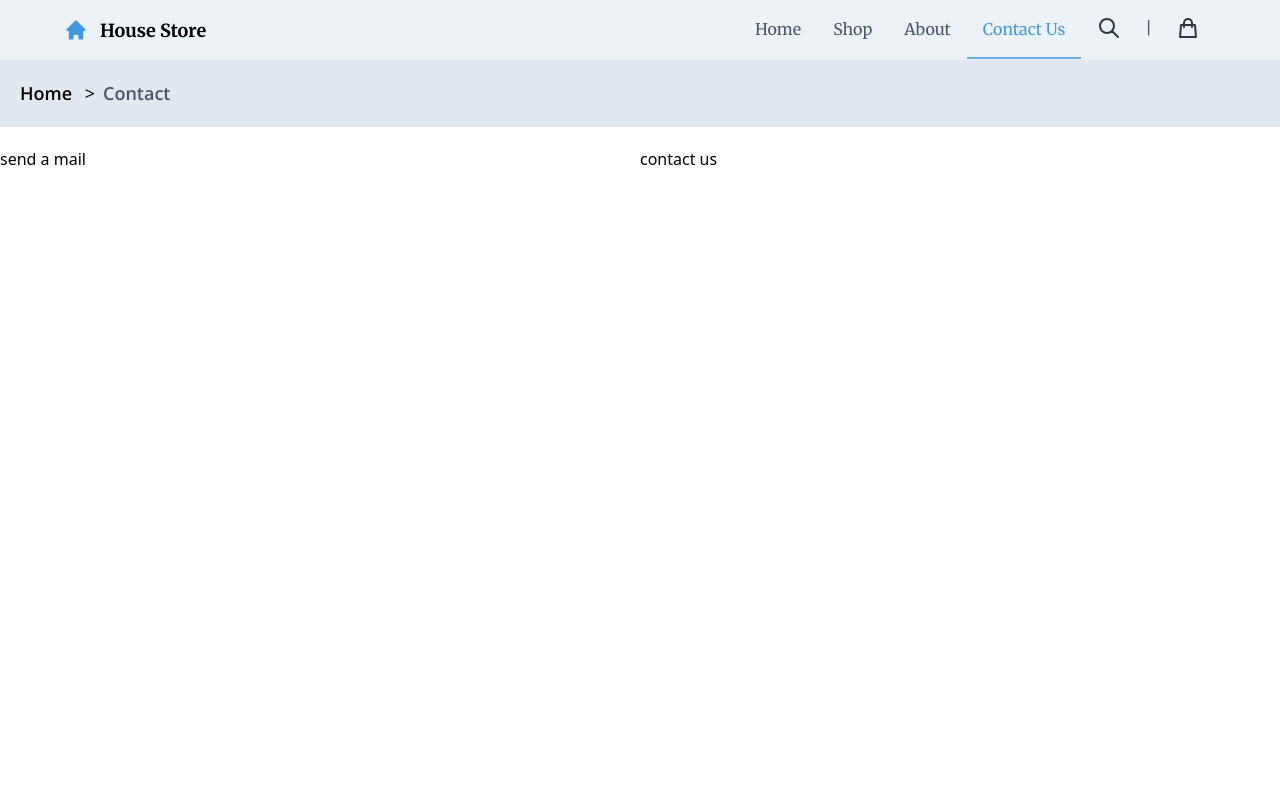
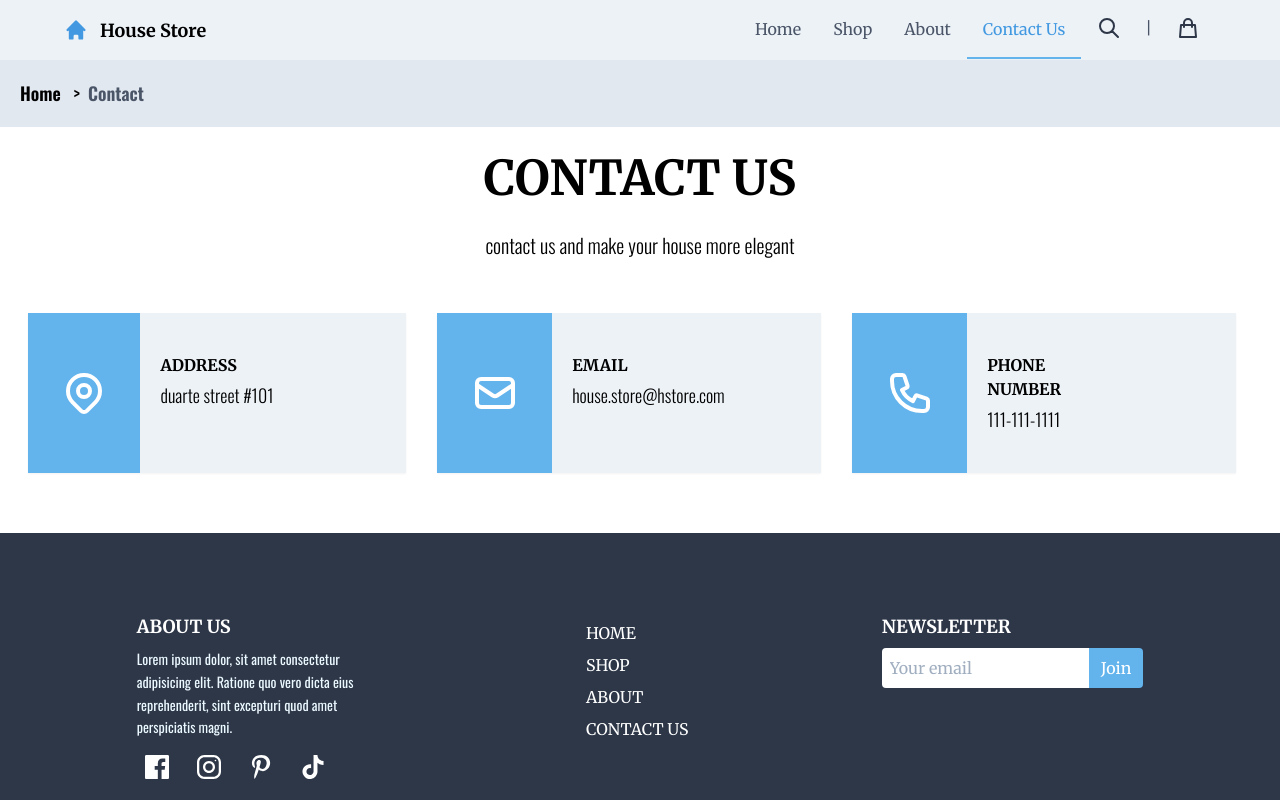
Before and after one commit to samueldlacruz/simple-ecommerce-template, a Vue app: page /contact in a window 1280 px wide. Shown: the top 800 px of the page. Built offline with nearby package versions, Linux system fonts and the light colour scheme.

Commit message:
feat: add contact page and change font body

```diff
--- a/src/assets/styles/index.css
+++ b/src/assets/styles/index.css
@@ -1,5 +1,5 @@
 @import url('https://fonts.googleapis.com/css2?family=Merriweather:ital,wght@0,400;0,700;1,400&display=swap');
-@import url('https://fonts.googleapis.com/css2?family=Open+Sans:wght@300;400;600&display=swap');
+@import url('https://fonts.googleapis.com/css2?family=Oswald:wght@300;400;600&display=swap');
 
 @tailwind base;
 @tailwind components;
--- /dev/null
+++ b/src/components/ContactDetails/ContactDetailsCard.vue
@@ -0,0 +1,33 @@
+<template>
+<div class="grid grid-cols-3 col-gap-5 grid-rows-4 h-40 max-w-sm shadow-sm bg-gray-200 overflow-hidden mb-5 mr-0 md:mr-4">
+    <div class="bg-blue-400 flex items-center justify-center col-start-1 col-span-1 row-span-4">
+        <slot></slot>
+    </div>
+
+    <div class="col-start-2 col-end-3 row-start-2">
+      <h5 class="font-bold uppercase font-display">{{ title }}</h5>
+      <p class="leading-loose text-sm md:text-lg font-body font-light">{{ content }}</p>
+    </div>
+</div>
+</template>
+
+<script>
+
+export default {
+  name: 'ContactDetails',
+  props: {
+    title: {
+     type: String,
+     required: true
+    },
+    content: {
+      type: String,
+      required: true
+    }
+  }
+}
+</script>
+
+<style>
+
+</style>
--- a/src/views/Contact.vue
+++ b/src/views/Contact.vue
@@ -4,20 +4,64 @@
    <breadcrumb  :items="itemsBreadcrumb" divider=">"/>
   </div>
 
-  <div class="container h-screen mt-5 md:flex">
-    <div class="md:w-1/2">send a mail</div>
-    <div class="md:w-1/2">contact us</div>
+  <div class="text-center">
+    <h1 class="font-semibold text-2xl md:text-3xl lg:text-5xl
+     font-display leading-relaxed uppercase mt-3">
+     contact us
+    </h1>
+    <p class="leading-loose text-xl font-body p-2 font-light">
+      contact us and make your house more elegant
+    </p>
   </div>
+
+  <div class="md:flex justify-around items-center flex-wrap my-10 mx-5">
+    <contact-details-card title="address" content="duarte street #101">
+      <svg
+      xmlns="http://www.w3.org/2000/svg"
+      fill="none"
+      viewBox="0 0 24 24"
+      class="text-white h-12 w-12"
+      stroke="currentColor">
+        <path stroke-linecap="round" stroke-linejoin="round" stroke-width="2" d="M17.657 16.657L13.414 20.9a1.998 1.998 0 01-2.827 0l-4.244-4.243a8 8 0 1111.314 0z" />
+        <path stroke-linecap="round" stroke-linejoin="round" stroke-width="2" d="M15 11a3 3 0 11-6 0 3 3 0 016 0z" />
+      </svg>
+    </contact-details-card>
+
+    <contact-details-card title="email" content="house.store@hstore.com">
+      <svg
+      xmlns="http://www.w3.org/2000/svg"
+      fill="none"
+      viewBox="0 0 24 24"
+      class="text-white h-12 w-12"
+      stroke="currentColor">
+        <path stroke-linecap="round" stroke-linejoin="round" stroke-width="2" d="M3 8l7.89 5.26a2 2 0 002.22 0L21 8M5 19h14a2 2 0 002-2V7a2 2 0 00-2-2H5a2 2 0 00-2 2v10a2 2 0 002 2z" />
+      </svg>
+    </contact-details-card>
+
+    <contact-details-card title="phone number" content="111-111-1111">
+      <svg
+      xmlns="http://www.w3.org/2000/svg"
+      fill="none"
+      viewBox="0 0 24 24"
+      class="text-white h-12 w-12"
+      stroke="currentColor">
+        <path stroke-linecap="round" stroke-linejoin="round" stroke-width="2" d="M3 5a2 2 0 012-2h3.28a1 1 0 01.948.684l1.498 4.493a1 1 0 01-.502 1.21l-2.257 1.13a11.042 11.042 0 005.516 5.516l1.13-2.257a1 1 0 011.21-.502l4.493 1.498a1 1 0 01.684.949V19a2 2 0 01-2 2h-1C9.716 21 3 14.284 3 6V5z" />
+      </svg>
+    </contact-details-card>
+  </div>
+
+
 </div>
 </template>
 
 <script>
 import Breadcrumb from '@/components/Breadcrumb/Breadcrumb';
-
+import ContactDetailsCard from '@/components/ContactDetails/ContactDetailsCard';
 export default {
   name: 'contact',
   components: {
-    Breadcrumb
+    Breadcrumb,
+    ContactDetailsCard
   },
   data: () => ({
   itemsBreadcrumb: [
@@ -27,7 +71,3 @@ export default {
   })
 }
 </script>
-
-<style>
-
-</style>
--- a/tailwind.config.js
+++ b/tailwind.config.js
@@ -7,7 +7,7 @@ module.exports = {
   theme: {
     fontFamily: {
       display: ['Merriweather','sans-serif'],
-      body: ['Open Sans', 'sans']
+      body: ['Oswald', 'sans']
     },
     extend: {
      backgroundImage: theme => ({
```
